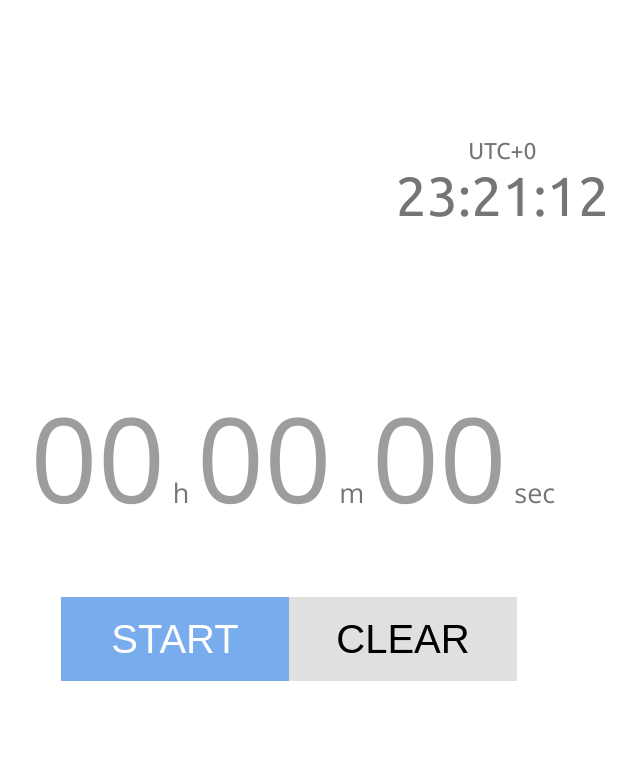
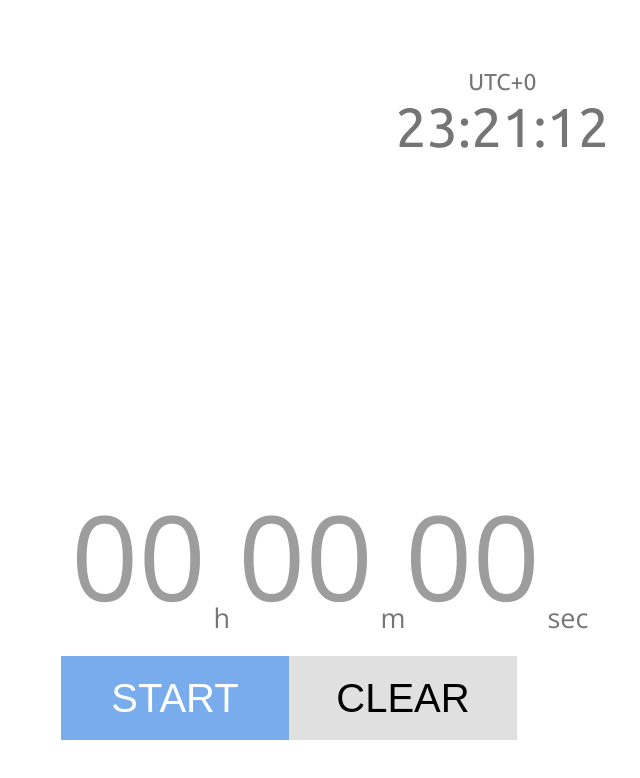
Before and after one commit to josel82/TV-transmissions-countdown-clock-v2.0, an Angular app: page / in a window 1280 px wide. Shown: the top 778 px of the page, without its empty margins (351-991 px from the left). Built offline with nearby package versions, Linux system fonts and the light colour scheme.

Commit message:
new directives for auto focus and styles

```diff
--- a/src/app/app.component.css
+++ b/src/app/app.component.css
@@ -47,21 +47,22 @@ form{
   grid-column-end: 3;
   display: grid;
   grid-template-columns: 1fr 1fr;
+  align-self: end;
 }
 .time-input{
   grid-column-start: 1;
   grid-column-end: 3;
   justify-self:center;
+  margin-bottom: 40px;
 }
 
 .time-input span{
   font-family: 'Open Sans', sans-serif;
 }
 
-.time-input span.sign{
-  font-size: 2em;
+.units{
+  display: none;
 }
-
 input[type=tel] {
   font-family: 'Open Sans', sans-serif;
   width: 100px;
@@ -84,9 +85,7 @@ input[type=tel]:-ms-input-placeholder { /* IE 10+ */
 input[type=tel]:-moz-placeholder { /* Firefox 18- */
   color: #9d9d9d;
 }
-.units{
-  display: none;
-}
+
 button{
   width: 150px;
   height: 55px;
@@ -128,22 +127,52 @@ button#clear:active{
   #air-time, #current-time-title{
     font-size: 23px;
   }
-
+  .time-input{
+    margin-bottom: 20px;
+    display: grid;
+    grid-template-columns: 50px 1fr 17px 1fr 17px 1fr 17px;
+    grid-template-areas:
+    "sign hour h min m sec s";
+  }
   .time-input span{
     font-size: 1.5em;
   }
   .time-input span.sign{
     font-size: 6em;
     line-height: 84px;
+    grid-area: sign;
+    align-self: center;
+  }
+
+  #hour{
+    grid-area: hour;
+  }
+  #min{
+    grid-area: min;
+  }
+  #sec{
+    grid-area: sec;
+  }
+  .units{
+    display: inline;
+
+    align-self:end;
+  }
+  .units .hour{
+    grid-area: h;
+  }
+  .units .min{
+    grid-area: m;
+  }
+  .units .sec{
+    grid-area: s;
   }
   input[type=tel] {
     width: 150px;
     font-weight: 400;
     font-size: 118px;
   }
-  .units{
-    display: inline;
-  }
+
   button{
     width: 228px;
     height: 84px;
@@ -167,8 +196,8 @@ button#clear:active{
   .message{
     grid-column-start: 2;
     grid-column-end: 3;
-    grid-row-start: 1;
-    grid-row-end: 2;
+    /*grid-row-start: 1;
+    grid-row-end: 2;*/
     align-self: end;
   }
 
--- a/src/app/app.component.html
+++ b/src/app/app.component.html
@@ -11,26 +11,34 @@
     <div class="time-input">
       <span *ngIf="isOnAir" class="sign units">+</span>
       <span *ngIf="!isOnAir&&onAirTime" class="sign units" style="color:#fe6468">-</span>
+      <span *ngIf="!isOnAir&&!onAirTime" class="sign units" style="widht:50px"></span>
       <input type="tel"
       id="hour"
-      min=0
+      maxlength="2"
       placeholder='00'
-      [ngStyle]="invalidInputStyle(this.timeForm.controls.hours)"
+      appAutoFocus
+      [appInvalid]="hoursControl.invalid&&hoursControl.touched"
+      [appHighlight]="!this.isOnAir&&this.isCounting"
       formControlName="hours">
-      <span class="units">h</span>
       <input type="tel"
        id="min"
+       maxlength="2"
        placeholder='00'
-       [ngStyle]="invalidInputStyle(this.timeForm.controls.minutes)"
+       appAutoFocus
+       [appInvalid]="minutesControl.invalid&&minutesControl.touched"
+       [appHighlight]="!this.isOnAir&&this.isCounting"
        formControlName="minutes">
-      <span class="units">m</span>
       <input type="tel"
       id="sec"
+      maxlength="2"
       placeholder='00'
-      min="00"
-      [ngStyle]="invalidInputStyle(this.timeForm.controls.seconds)"
+      appAutoFocus
+      [appInvalid]="secondsControl.invalid&&secondsControl.touched"
+      [appHighlight]="!this.isOnAir&&this.isCounting"
       formControlName="seconds">
-      <span class="units">sec</span>
+      <span class="units hour">h</span>
+      <span class="units min">m</span>
+      <span class="units sec">sec</span>
     </div>
     <button type="submit" name="submit" id="submit">Start</button>
     <button type="button" name="clear" id="clear" (click)="onClearCount()">Clear</button>
--- a/src/app/app.component.ts
+++ b/src/app/app.component.ts
@@ -1,6 +1,6 @@
 import { Component, ViewEncapsulation, OnInit } from '@angular/core';
 
-import { CounterService } from "./counter.service";
+import { CounterService } from "./services/counter.service";
 import { FormGroup, FormControl, Validators } from "@angular/forms";
 
 @Component({
@@ -10,12 +10,16 @@ import { FormGroup, FormControl, Validators } from "@angular/forms";
 })
 export class AppComponent implements OnInit{
   timeForm: FormGroup;
+  time;
+  hoursControl;
+  minutesControl;
+  secondsControl;
   isOnAir:boolean = false;
   isCounting:boolean = false;
   onAirTime;
   timezone:string;
   now = new Date();
-  time;
+
 
 
   constructor(private counterService: CounterService) { }
@@ -39,7 +43,6 @@ export class AppComponent implements OnInit{
                                         Validators.pattern('^[0-9]+$')])
     });
 
-
     this.time = this.counterService.currentTime;
 
     this.timezone = this.counterService.timezone;
@@ -51,13 +54,17 @@ export class AppComponent implements OnInit{
         'seconds' : time.sec
       })
     });
+
+    this.hoursControl = this.timeForm.controls.hours;
+    this.minutesControl = this.timeForm.controls.minutes;
+    this.secondsControl = this.timeForm.controls.seconds;
+
     this.counterService.flag.subscribe((flag)=>{
       this.isOnAir = flag;
     });
   }
 
   onStartCount(){
-
 
     let h = this.timeForm.controls.hours.value;
     let m = this.timeForm.controls.minutes.value;
@@ -94,13 +101,7 @@ onClearCount(){
   this.onAirTime = null;
   this.isCounting = false;
   this.isOnAir = false;
-  this.timeForm.markAsUntouched();
+  this.timeForm.reset();
 }
-invalidInputStyle(control){
 
-  return {
-    boxShadow: control.invalid&&control.touched ? '0 2px 5px 2px #f18282' : 'none',
-    color: !this.isOnAir&&this.isCounting ? '#fe6468' : '#757575'
-  }
 }
-}
--- a/src/app/app.module.ts
+++ b/src/app/app.module.ts
@@ -3,11 +3,15 @@ import { NgModule } from '@angular/core';
 import { ReactiveFormsModule } from '@angular/forms';
 
 import { AppComponent } from './app.component';
-import { CounterService } from './counter.service';
+import { CounterService } from './services/counter.service';
+import { HighlightDirective } from './directives/highlight.directive';
+import { AutoFocusDirective } from './directives/auto-focus.directive';
 
 @NgModule({
   declarations: [
     AppComponent,
+    HighlightDirective,
+    AutoFocusDirective,
   ],
   imports: [
     BrowserModule,
--- /dev/null
+++ b/src/app/directives/auto-focus.directive.ts
@@ -0,0 +1,42 @@
+import { Directive, Renderer2, ElementRef, OnInit } from '@angular/core';
+
+@Directive({
+  selector: '[appAutoFocus]'
+})
+export class AutoFocusDirective implements OnInit {
+
+
+  target = this.elRef.nativeElement;
+
+  constructor(private elRef: ElementRef, private renderer: Renderer2) { }
+
+  ngOnInit(){
+    this.renderer.listen(this.target, 'keyup', ()=>{
+
+      if(this.target.value.length>=this.target.maxLength){
+
+        let next = this.target;
+        while(next = next.nextElementSibling){
+          if(next === null){
+            break;
+          }
+          if(next.tagName.toLowerCase()==="input"){
+            next.focus();
+            break;
+          }
+        }
+      }else if(this.target.value.length === 0){
+        let prev = this.target;
+        while(prev = prev.previousElementSibling){
+          if(prev == null){
+            break;
+          }
+          if(prev.tagName.toLowerCase()==="input"){
+            prev.focus();
+            break;
+          }
+        }
+      }
+    });
+  }
+}
--- /dev/null
+++ b/src/app/directives/highlight.directive.ts
@@ -0,0 +1,32 @@
+import { Directive, OnInit, HostBinding, Input, OnChanges, ElementRef } from '@angular/core';
+
+@Directive({
+  selector: '[appHighlight]'
+})
+export class HighlightDirective implements OnInit, OnChanges{
+
+  @Input('appHighlight') highlight: boolean = false
+  @Input() appInvalid: boolean = false;
+
+  @HostBinding('style.color') textColor: string;
+  @HostBinding('style.boxShadow') boxShadow: string;
+
+  constructor(private elRef: ElementRef){}
+  ngOnInit(){
+    this.textColor = '#757575';
+    this.boxShadow = 'none';
+  }
+
+  ngOnChanges(){
+    if(this.highlight){
+      this.textColor = '#fe6468';
+    }else{
+      this.textColor = '#757575';
+    }
+    if(this.appInvalid){
+      this.boxShadow = '0 2px 5px 2px #f18282';
+    }else{
+      this.boxShadow = 'none';
+    }
+  }
+}
--- a/src/app/counter.service.ts
+++ b/src/app/services/counter.service.ts
@@ -32,12 +32,13 @@ export class CounterService {
     //Activates the Countdown clock
     if(this.countingDown){
       this.timeUpdated.next(this.diff(this.input, date));
+
     }
+      //sets current time
+      this.currentTime.hours = hours;
+      this.currentTime.minutes = minutes;
+      this.currentTime.seconds = seconds;
 
-    //sets current time
-    this.currentTime.hours = hours;
-    this.currentTime.minutes = minutes;
-    this.currentTime.seconds = seconds;
   }
 
  //Countdown clock
```
